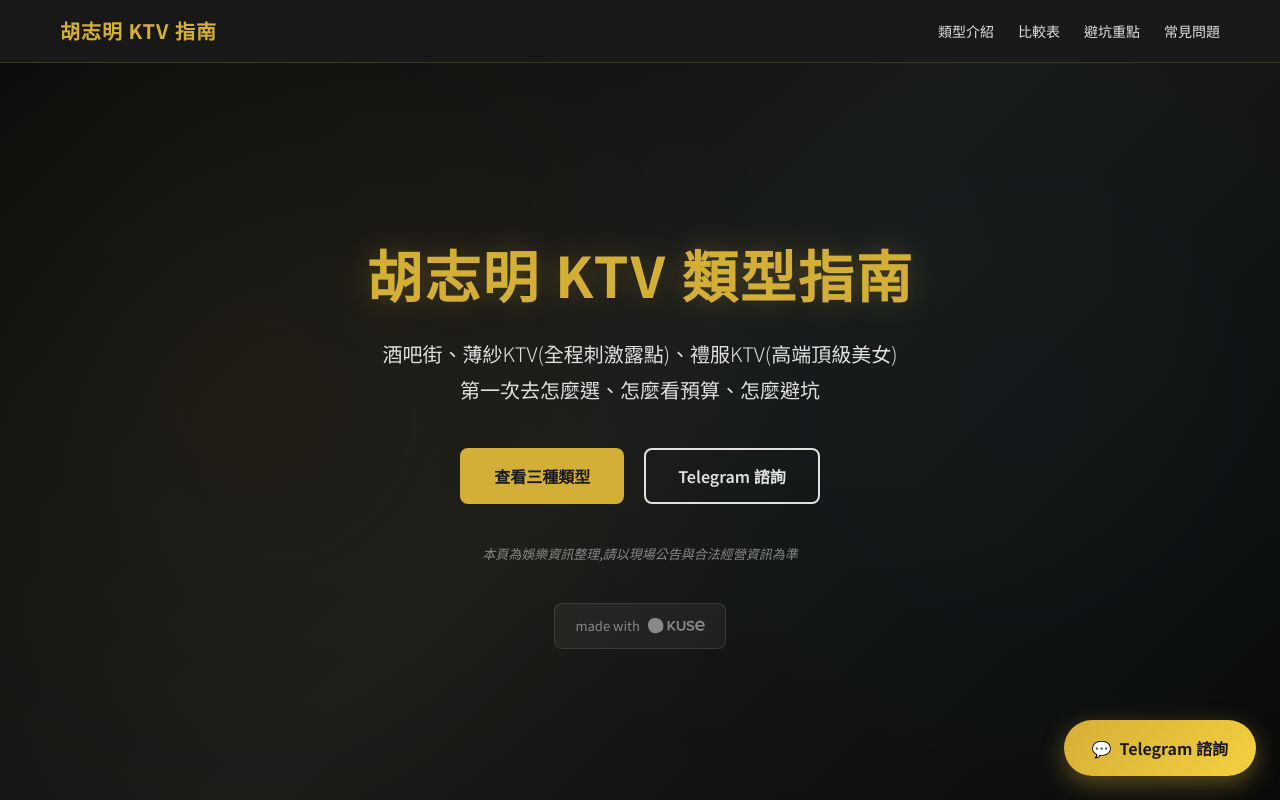
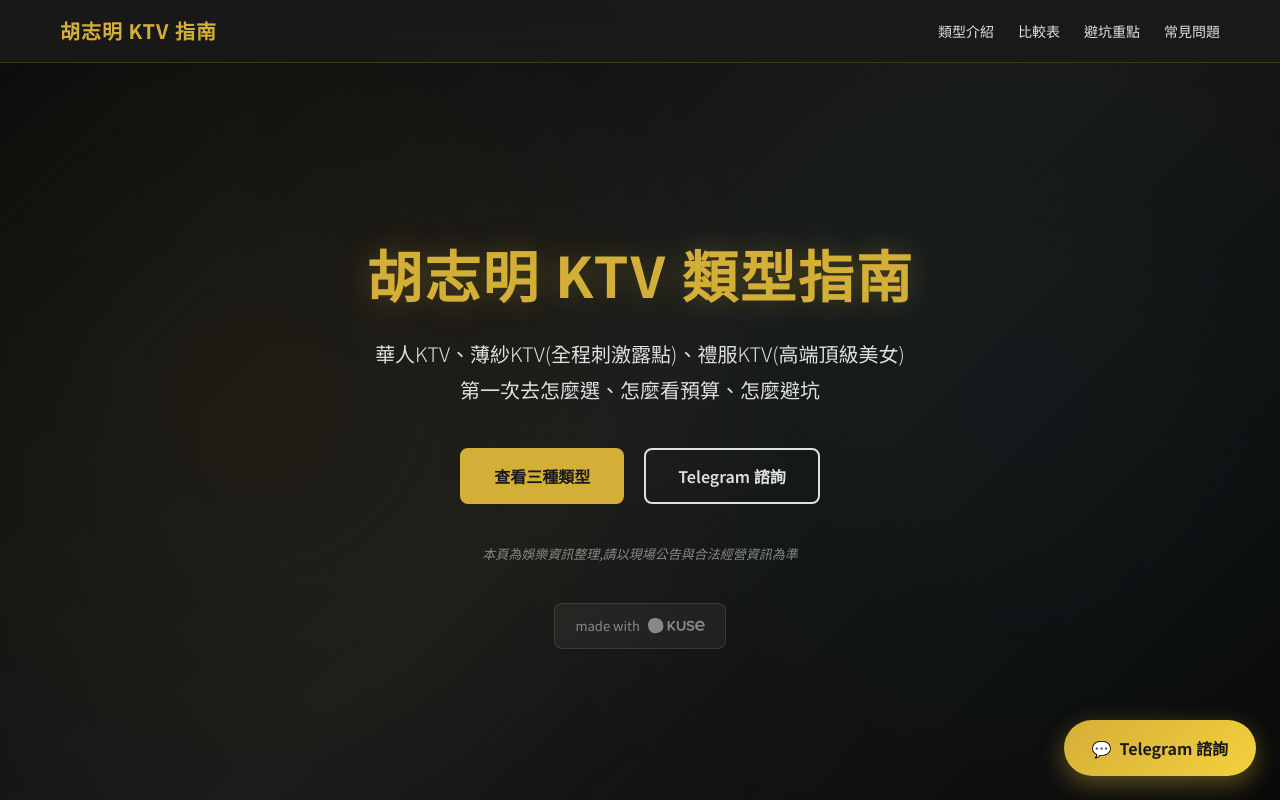
Before and after one commit to ck19970907-sys/-KTV-, a plain HTML site: page index.html in a window 1280 px wide. Shown: the top 800 px of the page. Drawn offline with nearby package versions, Linux system fonts and the light colour scheme.

Commit message:
Update index.html

```diff
--- a/index.html
+++ b/index.html
@@ -852,7 +852,7 @@
     <section class="hero" style="">
         <div class="hero-content">
             <h1 class="hero-title" style="">胡志明 KTV 類型指南</h1>
-            <p class="hero-subtitle" style="">酒吧街、薄紗KTV(全程刺激露點)、禮服KTV(高端頂級美女)<br>第一次去怎麼選、怎麼看預算、怎麼避坑</p>
+            <p class="hero-subtitle" style="">華人KTV、薄紗KTV(全程刺激露點)、禮服KTV(高端頂級美女)<br>第一次去怎麼選、怎麼看預算、怎麼避坑</p>
             <div class="hero-buttons">
                 <a href="#types" class="btn btn-primary">查看三種類型</a>
                 <a href="https://t.me/vietnamTaiwanMesge" target="_blank" class="btn btn-secondary">Telegram 諮詢</a>
```
